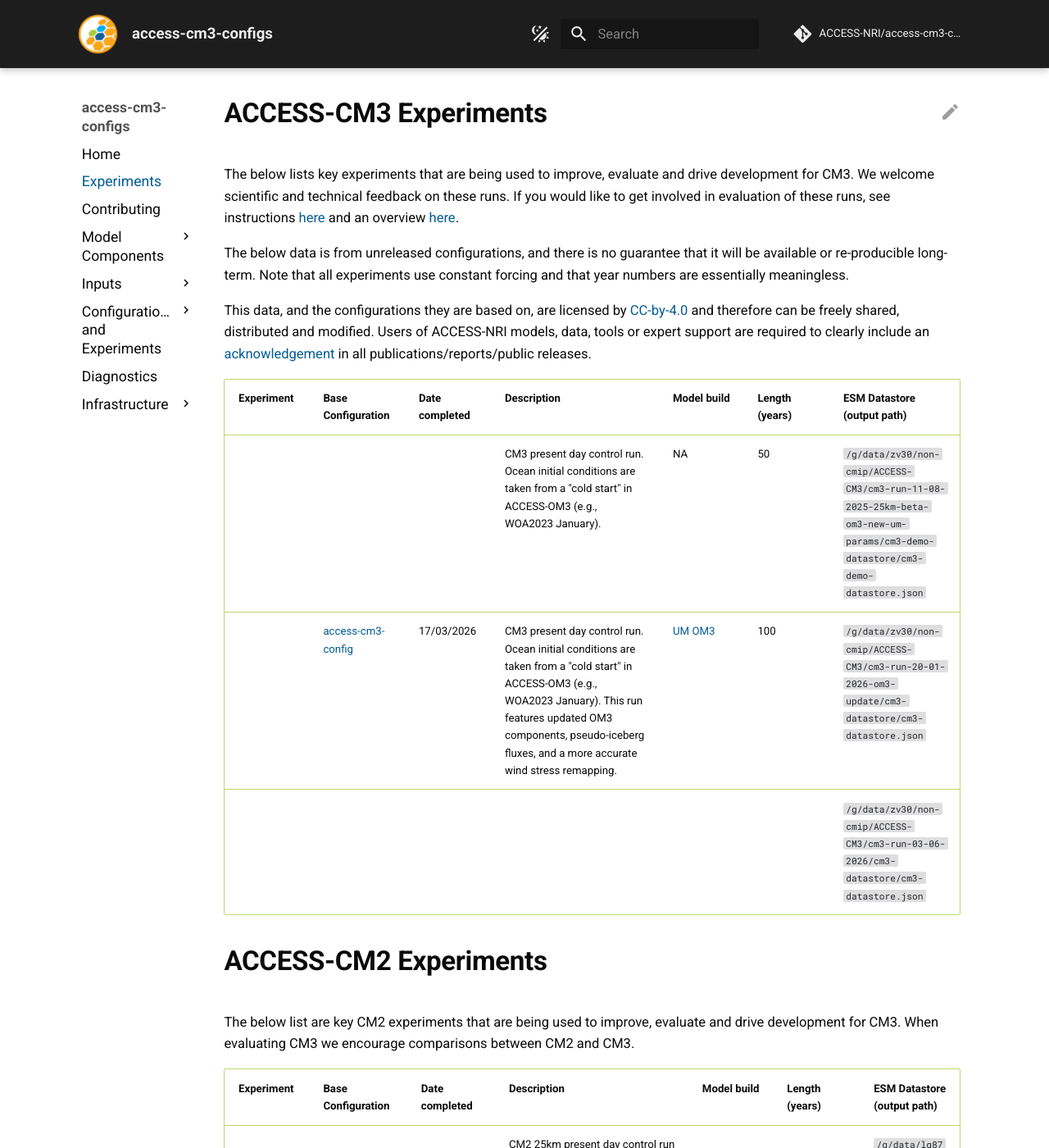
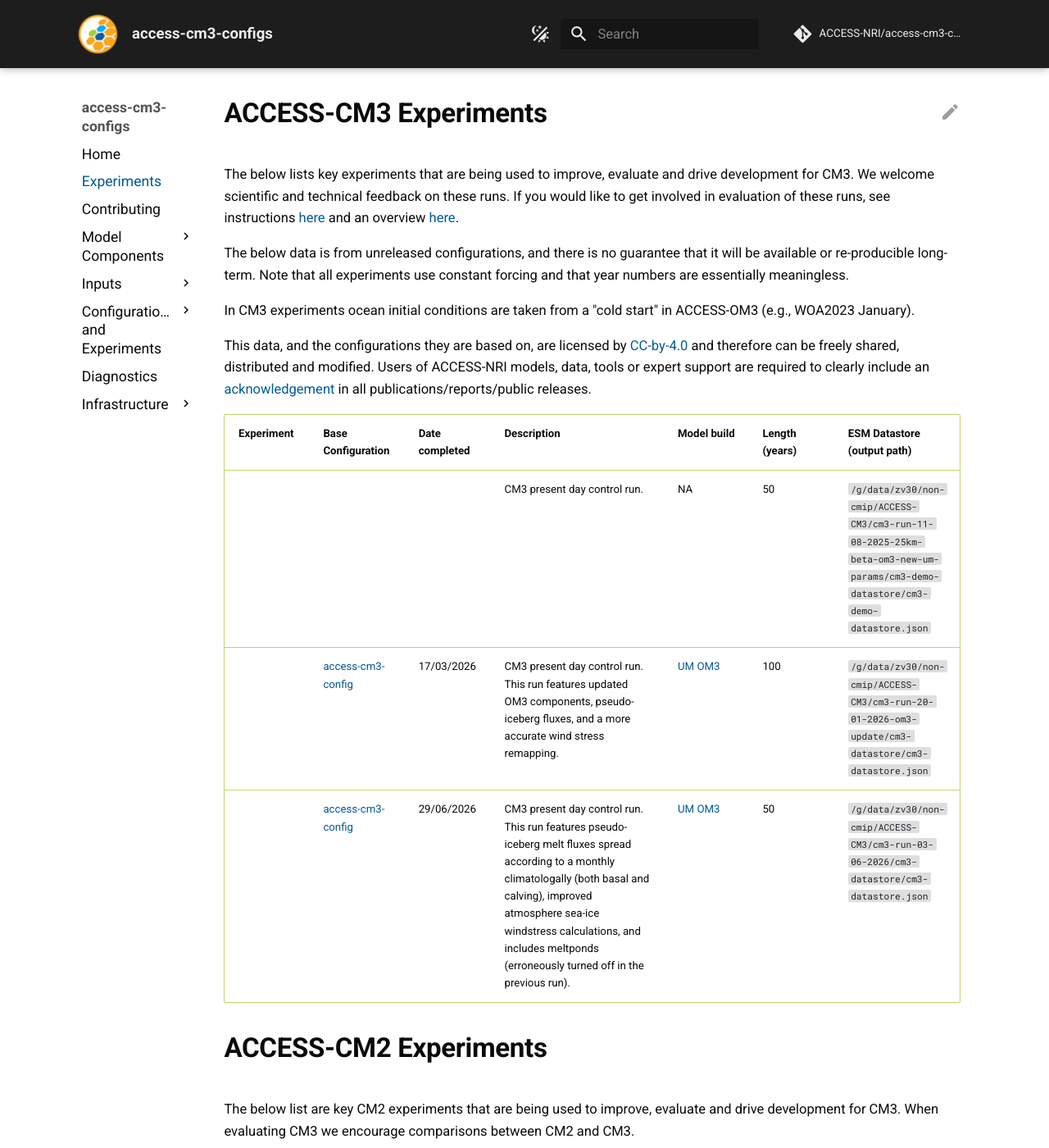
Before and after one commit to ACCESS-NRI/access-cm3-config-docs, an MkDocs documentation site: the page built from documentation/docs/pages/Experiments.md, in a window 1280 px wide and 1400 px high. Shown: the whole window at 82% size. Built offline with MkDocs 1.6.1 and Material for MkDocs 9.7.7, drawn with Linux system fonts in a browser that asks for light colours; comment, search, counter and statistics services are not loaded.

```diff
--- a/documentation/docs/pages/Experiments.md
+++ b/documentation/docs/pages/Experiments.md
@@ -18,17 +18,19 @@ The below lists key experiments that are being used to improve, evaluate and dri
 
 The below data is from unreleased configurations, and there is no guarantee that it will be available or re-producible long-term. Note that all experiments use constant forcing and that year numbers are essentially meaningless.
 
+In CM3 experiments ocean initial conditions are taken from a "cold start" in ACCESS-OM3 (e.g., WOA2023 January).
+
 This data, and the configurations they are based on, are licensed by
 [CC-by-4.0](https://creativecommons.org/licenses/by/4.0/) and therefore can be freely shared,
 distributed and modified. Users of ACCESS-NRI models, data, tools or expert support are required
  to clearly include an [acknowledgement](https://www.access-nri.org.au/resources/acknowledging-us/)
   in all publications/reports/public releases.
 
-| Experiment | Base Configuration | Date completed | Description                                                                                                                                                                                                                                                                                           | Model build                                                                                                                                                                                                     | Length (years) | ESM Datastore  <br/>  (output path)                                                                                             |
-| ---------- | ------------------ |----------------|-------------------------------------------------------------------------------------------------------------------------------------------------------------------------------------------------------------------------------------------------------------------------------------------------------|-----------------------------------------------------------------------------------------------------------------------------------------------------------------------------------------------------------------|----------------|---------------------------------------------------------------------------------------------------------------------------------|
-|            |                    |                | CM3 present day control run. Ocean initial conditions are taken from a "cold start" in ACCESS-OM3 (e.g., WOA2023 January).                                                                                                            | NA                                                                                                                                                                                                              | 50             | `/g/data/zv30/non-cmip/ACCESS-CM3/cm3-run-11-08-2025-25km-beta-om3-new-um-params/cm3-demo-datastore/cm3-demo-datastore.json`  |
-|            | [access-cm3-config](https://github.com/ACCESS-NRI/access-cm3-configs/tree/7c544cc2bfce97d28cf877b63620a6757a2aa273) | 17/03/2026     | CM3 present day control run. Ocean initial conditions are taken from a "cold start" in ACCESS-OM3 (e.g., WOA2023 January). This run features updated OM3 components, pseudo-iceberg fluxes, and a more accurate wind stress remapping. | [UM](https://github.com/ACCESS-NRI/UM/tree/3ed9cb65e997b4453ee362f73876db2cb6b62036) [OM3](https://github.com/ACCESS-NRI/ACCESS-OM3/tree/a5b511da9573b106c3a98dc16e3b9668bfb597f1) | 100            | `/g/data/zv30/non-cmip/ACCESS-CM3/cm3-run-20-01-2026-om3-update/cm3-datastore/cm3-datastore.json` |
-|            |  |    |  |  |            | `/g/data/zv30/non-cmip/ACCESS-CM3/cm3-run-03-06-2026/cm3-datastore/cm3-datastore.json` |
+| Experiment | Base Configuration | Date completed | Description                                                                                                                                                                                                                                                                | Model build                                                                                                                                                                        | Length (years) | ESM Datastore  <br/>  (output path)                                                                                             |
+| ---------- | ------------------ |------------|----------------------------------------------------------------------------------------------------------------------------------------------------------------------------------------------------------------------------------------------------------------------------|------------------------------------------------------------------------------------------------------------------------------------------------------------------------------------|----|---------------------------------------------------------------------------------------------------------------------------------|
+|            |                    |            | CM3 present day control run.                                                                                                                                                                                                                                               | NA                                                                                                                                                                                 | 50 | `/g/data/zv30/non-cmip/ACCESS-CM3/cm3-run-11-08-2025-25km-beta-om3-new-um-params/cm3-demo-datastore/cm3-demo-datastore.json`  |
+|            | [access-cm3-config](https://github.com/ACCESS-NRI/access-cm3-configs/tree/7c544cc2bfce97d28cf877b63620a6757a2aa273) | 17/03/2026 | CM3 present day control run. This run features updated OM3 components, pseudo-iceberg fluxes, and a more accurate wind stress remapping.                                                                                                                                   | [UM](https://github.com/ACCESS-NRI/UM/tree/3ed9cb65e997b4453ee362f73876db2cb6b62036) [OM3](https://github.com/ACCESS-NRI/ACCESS-OM3/tree/a5b511da9573b106c3a98dc16e3b9668bfb597f1) | 100 | `/g/data/zv30/non-cmip/ACCESS-CM3/cm3-run-20-01-2026-om3-update/cm3-datastore/cm3-datastore.json` |
+|            | [access-cm3-config](https://github.com/ACCESS-NRI/access-cm3-configs/tree/cm3-run-03-06-2026) | 29/06/2026 | CM3 present day control run. This run features pseudo-iceberg melt fluxes spread according to a monthly climatologally (both basal and calving), improved atmosphere sea-ice windstress calculations, and includes meltponds (erroneously turned off in the previous run). | [UM](https://github.com/ACCESS-NRI/UM/tree/6e401a69402e603c21de607f617fa7951f18051e) [OM3](https://github.com/ACCESS-NRI/ACCESS-OM3/tree/f5d40a69fd31052448b80b157e37d361118092ff) | 50 | `/g/data/zv30/non-cmip/ACCESS-CM3/cm3-run-03-06-2026/cm3-datastore/cm3-datastore.json` |
 
 # ACCESS-CM2 Experiments
 
```
